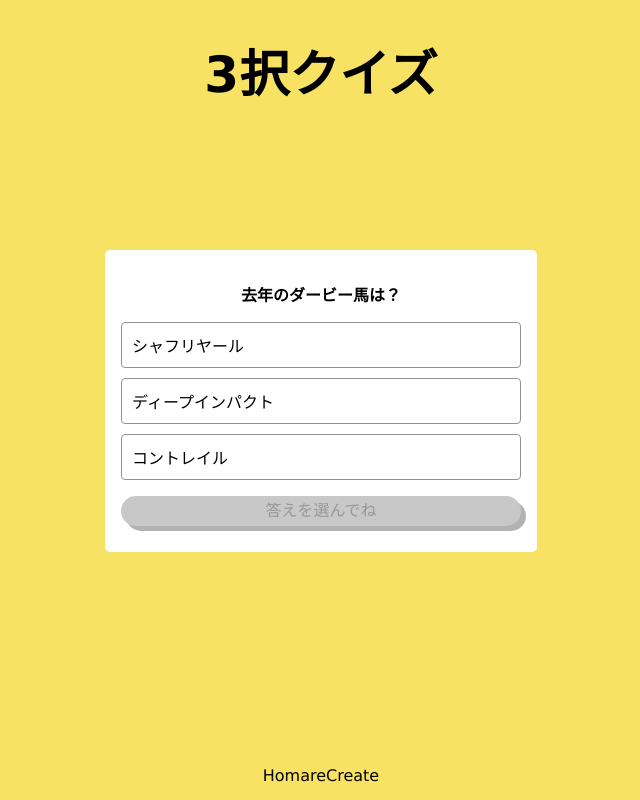
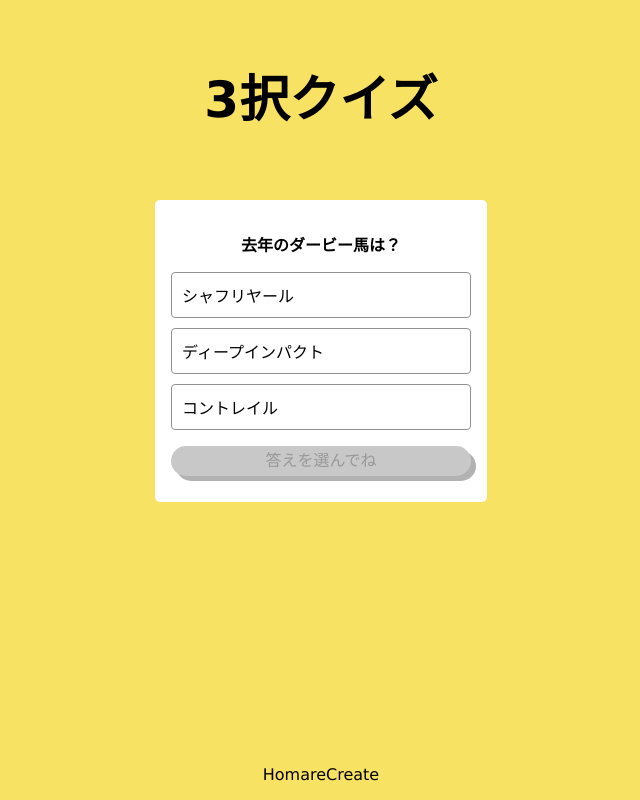
Before and after one commit to yoshi-homare/quiz, a plain HTML site: page index.html in a window 1280 px wide. Shown: the whole page, without its empty margins (319-959 px from the left). Drawn offline with Linux system fonts and the light colour scheme.

Commit message:
Add files via upload

```diff
--- a/style.css
+++ b/style.css
@@ -7,11 +7,8 @@ body {
   color: rgb(0, 0, 0);
   background: rgb(248, 226, 99);
   font-family: verdana, sans-serif;
-  display: grid;
-  grid-template:
-      "h" 250px
-      "m" 1fr
-      "f" 50px;
+  position: relative;
+  padding-bottom: 50px;
 }
 
 img {
@@ -22,21 +19,19 @@ img {
 
 /* ヘッダー */
 header {
-  grid-area: h;
+  height: 200px;
+  line-height: 200px;
 }
 
 header h1 {
   text-align: center;
   font-size: 50px;
+  margin: 0;
 }
 
 /* メイン */
-main {
-  grid-area: m;
-}
-
 .container {
-  width: 400px;
+  width: 300px;
   margin: 0 auto;
   background: rgb(255, 255, 255);
   border-radius: 5px;
@@ -99,7 +94,7 @@ main {
 #result {
   position: absolute;
   text-align: center;
-  width: 340px;
+  width: 280px;
   background: rgb(255, 255, 255);
   padding: 30px;
   box-shadow: 0 4px 8px rgb(70, 70, 70);
@@ -112,7 +107,7 @@ main {
 }
 
 .hidden {
-  transform: translateY(-500px);
+  transform: translateY(-700px);
 }
 
 #result p {
@@ -130,11 +125,17 @@ main {
 
 /* フッター */
 footer {
-  grid-area: f;
+  width: 100%;
+  position: absolute;
+  bottom: 0;
+  height: 50px;
 }
 
 footer p {
   text-align: center;
+  margin: 0;
+  height: 50px;
+  line-height: 50px;
 }
 
 /* ジャバスクリプト用クラス */
```
